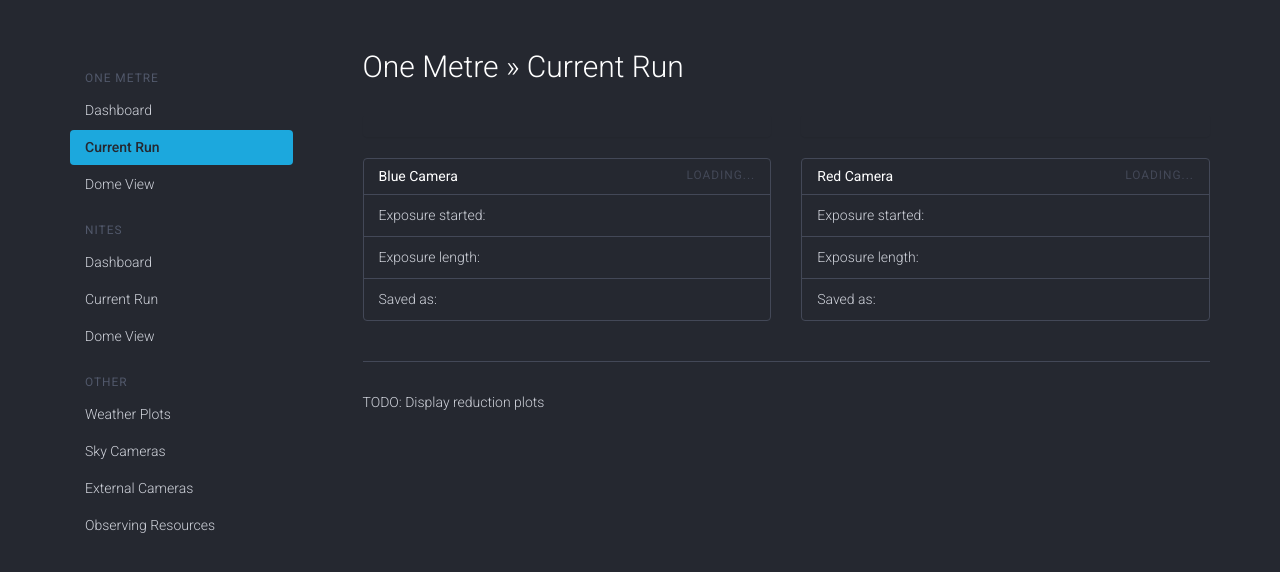
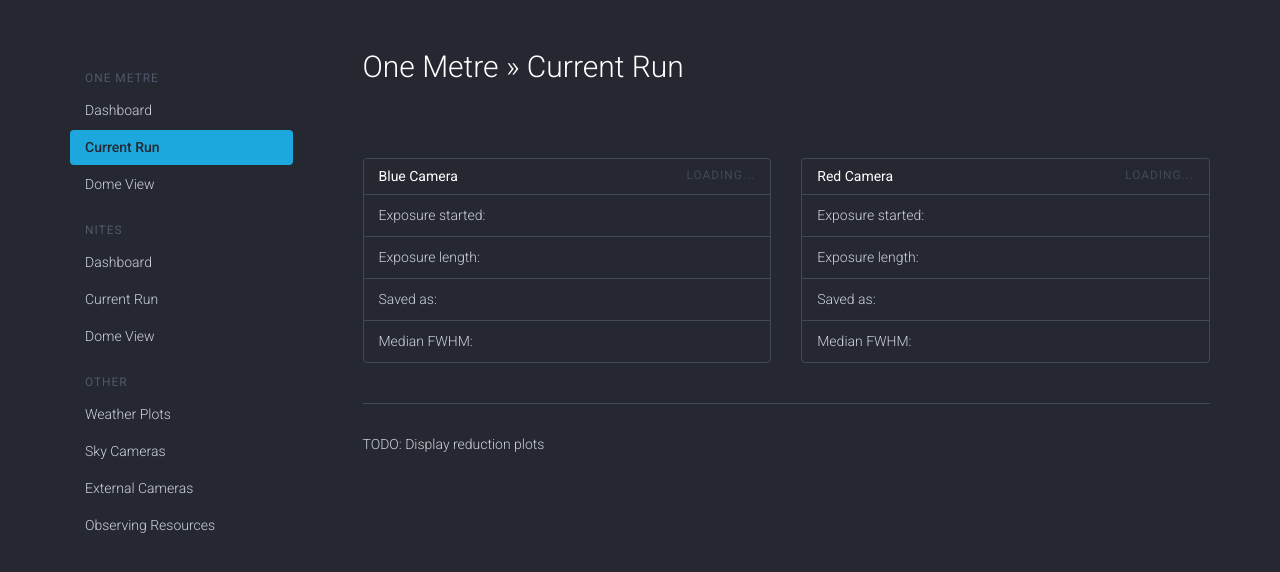
Before and after one commit to warwick-one-metre/dashboard, a Jekyll site: the page built from onemetre/reduction.html, in a window 1280 px wide. Shown: the top 572 px of the page. Built offline with Jekyll 4.4.1, drawn with Linux system fonts in a browser that asks for light colours; some of the changed lines change nothing that is shown.

Commit message:
Add median FWHM to reduction page.

```diff
--- a/js/onemetre-reduction.js
+++ b/js/onemetre-reduction.js
@@ -22,10 +22,21 @@ function reductionFrameFilename(data) {
   return [data['filename']]
 }
 
+function reductionFrameFWHM(data) {
+  if (!data || !('fwhm' in data))
+    return ['ERROR', 'text-danger']
+
+  if (data['fwhm'] < 0)
+    return ['N/A']
+
+  return [data['fwhm'] + ' arcsec']
+}
+
 var cameraFields = {
   'date': reductionFrameDate,
   'exposure': reductionFrameExposure,
-  'saved': reductionFrameFilename
+  'saved': reductionFrameFilename,
+  'fwhm': reductionFrameFWHM
 }
 
 function queryCamera(id) {
--- a/onemetre/reduction.html
+++ b/onemetre/reduction.html
@@ -30,6 +30,7 @@ a:hover .overlaybutton {
       <span id="blue-date" class="list-group-item">Exposure started: </span>
       <span id="blue-exposure" class="list-group-item">Exposure length:</span>
       <span id="blue-saved" class="list-group-item">Saved as:</span>
+      <span id="blue-fwhm" class="list-group-item">Median FWHM:</span>
     </div>
   </div>
   <div class="col-md-6">
@@ -41,6 +42,7 @@ a:hover .overlaybutton {
       <span id="red-date" class="list-group-item">Exposure started: </span>
       <span id="red-exposure" class="list-group-item">Exposure length:</span>
       <span id="red-saved" class="list-group-item">Saved as:</span>
+      <span id="red-fwhm" class="list-group-item">Median FWHM:</span>
     </div>
   </div>
 </div>
```
